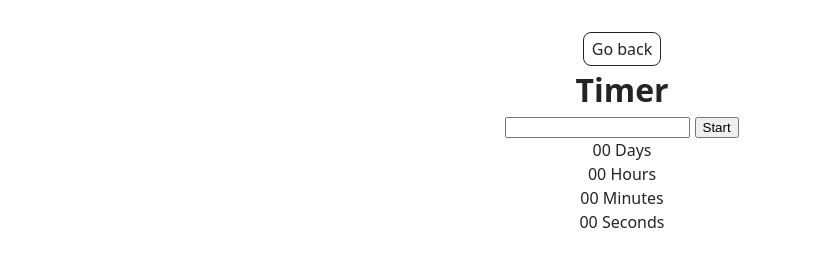
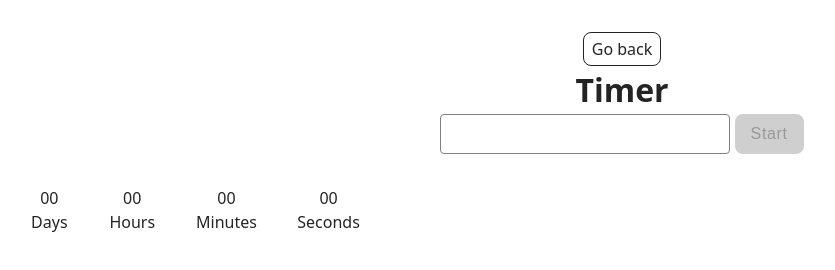
Before and after one commit to IrinaV1/goit-js-hw-10, a website built with Vite: page src/1-timer.html in a window 1280 px wide. Shown: the whole page, without its empty margins (18-853 px from the left). Built offline with nearby package versions, Linux system fonts and the light colour scheme.

Commit message:
add styles btn input

```diff
--- a/src/css/1-timer.css
+++ b/src/css/1-timer.css
@@ -0,0 +1,46 @@
+input {
+  width: 272px;
+  height: 38px;
+  border-radius: 4px;
+  gap: 8px;
+  font-family: "Montserrat", sans-serif;
+  font-weight: 400;
+  font-size: 16px;
+  line-height: 1.5;
+  letter-spacing: 0.04em;
+  color: #2e2f42;
+  padding: 0;
+  padding-left: 16px;
+  outline: none;
+  border: 1px solid #808080;
+  margin-bottom: 32px;
+}
+
+input:placeholder {
+  font-weight: 400;
+  font-size: 16px;
+  line-height: 1.5;
+  letter-spacing: 0.04em;
+  color: #2e2f42;
+}
+
+button {
+  font-family: "Montserrat", sans-serif;
+  font-weight: 500;
+  font-size: 16px;
+  line-height: 1.5;
+  letter-spacing: 0.04em;
+  color: #989898;
+  padding: 8px 16px;
+  background-color: #cfcfcf;
+  border-radius: 8px;
+  border: none;
+  margin-bottom: 32px;
+}
+
+.timer {
+  display: flex;
+  justify-content: space-between;
+  gap: 24px;
+  width: 346px;
+}
```
Also changed, not shown: src/1-timer.html (+2 -1 lines).
